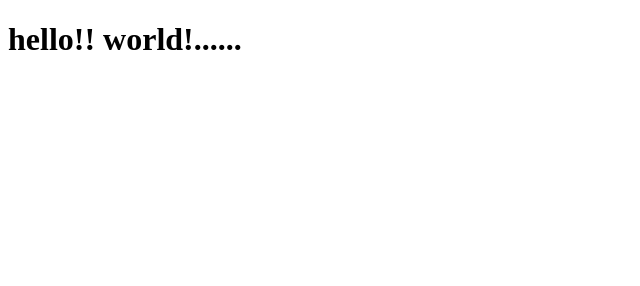
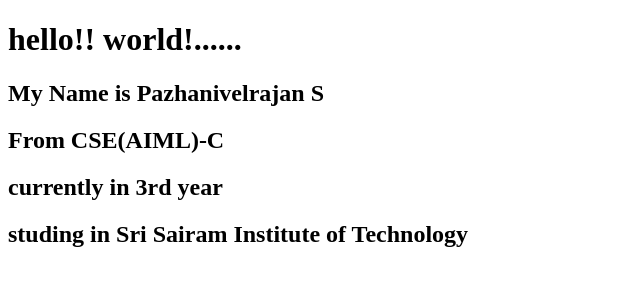
Before and after one commit to PazhanivelrajanS/demores, a plain HTML site: page index.html in a window 1280 px wide. Shown: the whole page, without its empty margins (0-640 px from the left). Drawn offline with Linux system fonts and the light colour scheme.

Commit message:
fourth commit

```diff
--- a/index.html
+++ b/index.html
@@ -8,5 +8,9 @@
 <body>
 
 </body>
-    <h1>hello!! world!......</h1>
+    <h1 align="left">hello!! world!......</h2>
+    <h2 align="left">My Name is Pazhanivelrajan S</h2>
+    <h2 align="left">From CSE(AIML)-C</h2>
+    <h2 align="left">currently in 3rd year</h2>
+    <h2 align="left">studing in Sri Sairam Institute of Technology </h2>
 </html>
```
